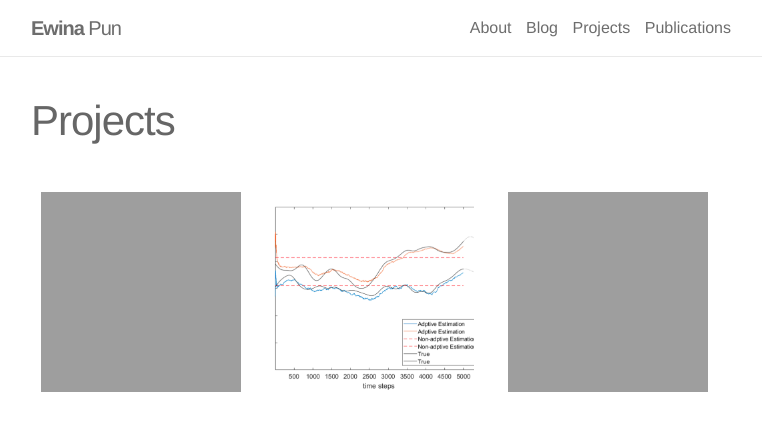
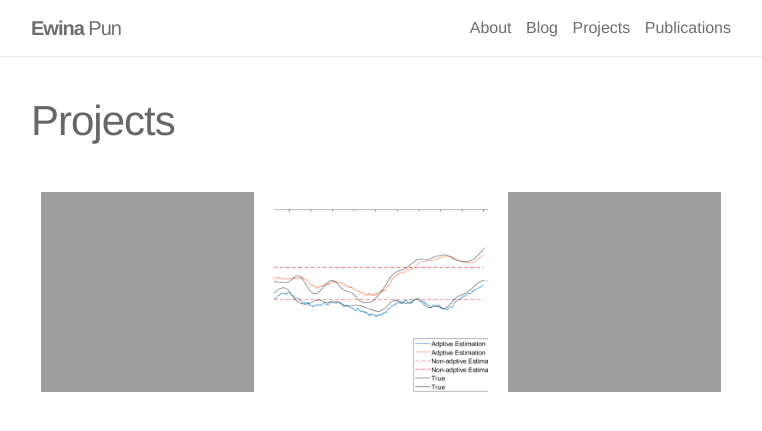
Before and after one commit to ewinapun/ewinapun.github.io, a Jekyll site: the page built from _pages/projects.md, in a window 1280 px wide and 900 px high. Shown: the top 431 px of the window, without its empty margins (259-1021 px from the left). Built offline with Jekyll 4.4.1, drawn with Linux system fonts in a browser that asks for light colours; nearby versions of some CDN libraries.

Commit message:
modified thumbnail for phone display

```diff
--- a/_sass/_projects.scss
+++ b/_sass/_projects.scss
@@ -1,7 +1,7 @@
 .project {
     box-sizing: border-box;
     float: left;
-    height: 190px;
+    height: 250px;
     padding: 10px;
     vertical-align: middle;
     width: 33.33%;
@@ -9,7 +9,7 @@
     .thumbnail {
         overflow: hidden;
         height: 200px;
-        width: 200px;
+        width: 100%;
         position: relative;
 
         img {
@@ -26,7 +26,7 @@
 
         a {
             float: left;
-            height: 200px;
+            height: 230px;
             position: relative;
             width: 100%;
 
```
